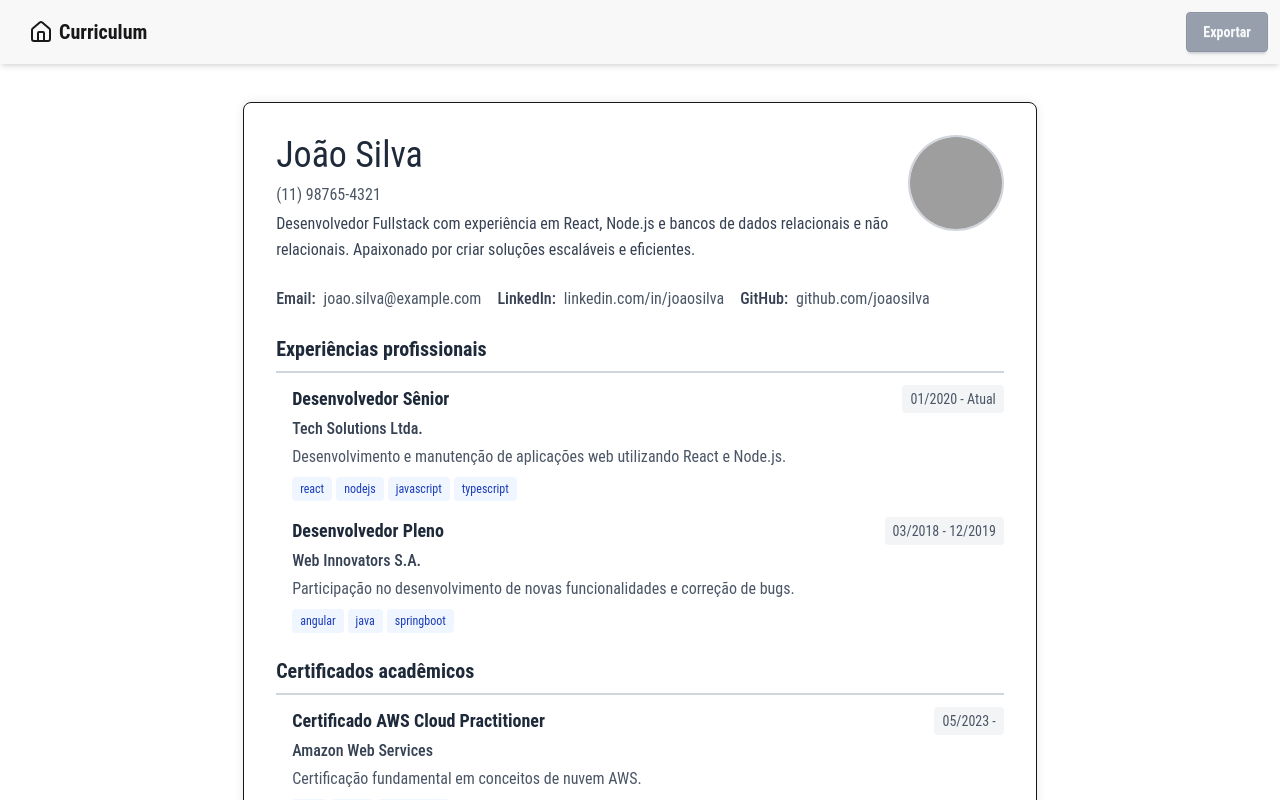
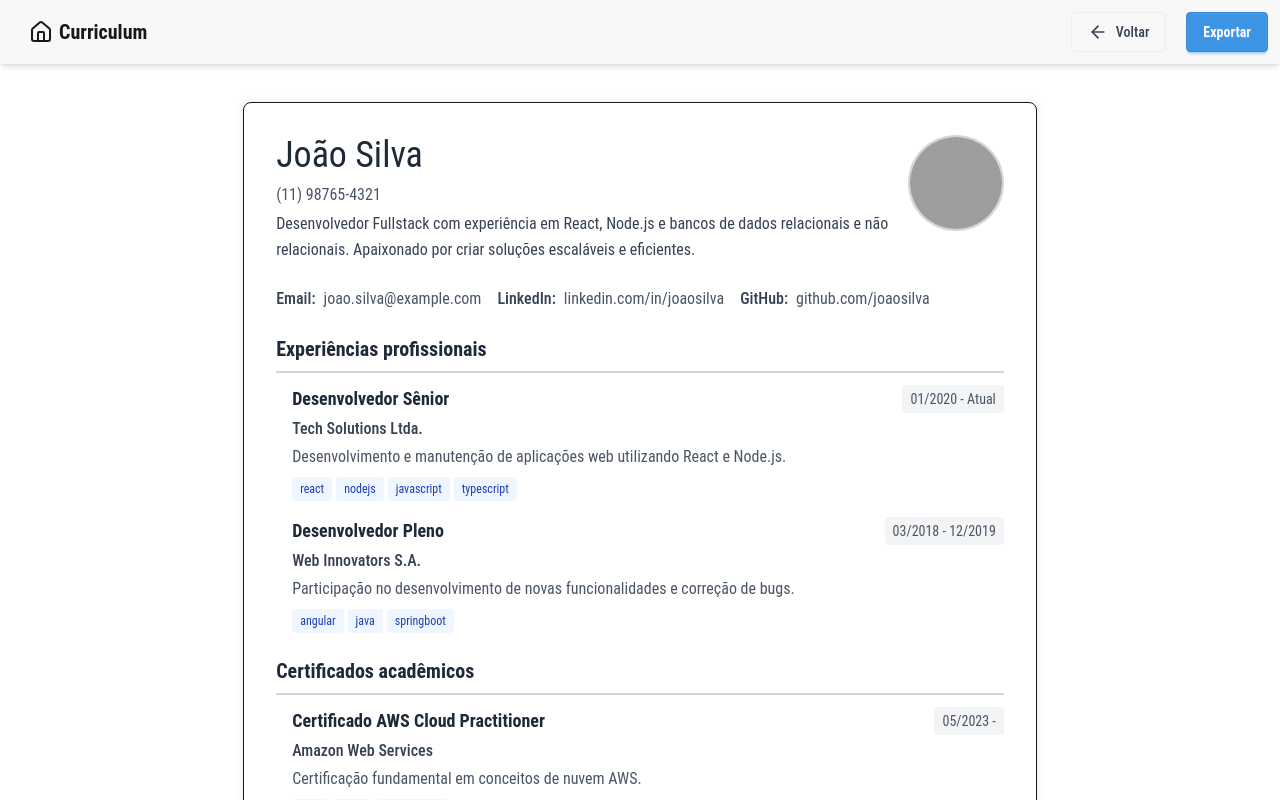
Before and after one commit to PDM7/CV, a React (Vite) app: page /vitae in a window 1280 px wide. Shown: the top 800 px of the page. Built offline with nearby package versions, Linux system fonts and the light colour scheme; grey boxes are pictures that could not be loaded.

Commit message:
botão preview

```diff
--- a/src/components/Header.tsx
+++ b/src/components/Header.tsx
@@ -1,6 +1,6 @@
 // import { useTheme } from "../ThemeContext";
 import { useState } from "react";
-import { UserIcon, LogOutIcon, Home } from "lucide-react";
+import { UserIcon, LogOutIcon, Home, ArrowLeft } from "lucide-react";
 import { useUser } from "../contexts/UserContext";
 import { useNavigate } from "react-router-dom";
 
@@ -9,6 +9,7 @@ type CurriculumHeaderProps = {
 };
 
 export function CurriculumHeader({ onClick }: CurriculumHeaderProps) {
+  const nav = useNavigate();
   // const { theme, toggleTheme } = useTheme();
 
   return (
@@ -30,8 +31,15 @@ export function CurriculumHeader({ onClick }: CurriculumHeaderProps) {
           <Sun className="swap-off h-8 w-8" />
           <MoonStar className="swap-on h-8 w-8 " />
         </label> */}
+        <button
+      onClick={() => nav(-1)}
+      className="btn btn-sm md:btn-md btn-ghost gap-2 border border-base-300 text-gray-700 hover:text-indigo-600 hover:bg-indigo-50 transition-all"
+    >
+      <ArrowLeft className="w-4 h-4 md:w-5 md:h-5" />
+      <span className="font-medium">Voltar</span>
+    </button>
 
-        <button type="button" className="btn btn-secondary" onClick={onClick}>
+        <button type="button" className="btn btn-primary" onClick={onClick}>
           Exportar
         </button>
       </div>
--- a/src/pages/profile/components/PerfilForm.tsx
+++ b/src/pages/profile/components/PerfilForm.tsx
@@ -8,12 +8,15 @@ import {
   Languages,
   ListPlus,
   User,
-  Save
+  Save,
+  Eye,
 } from "lucide-react";
 import { AvatarUpload } from "../../../components/form/Avatar";
 import ExperienciasSection from "./Sections";
+import { useNavigate } from "react-router-dom";
 
 export default function PerfilForm() {
+  const nav = useNavigate();
   const { perfil, setPerfil, savePerfil, isSaving } = useUser();
   const [file, setFile] = useState<File | null>(null);
 
@@ -23,11 +26,18 @@ export default function PerfilForm() {
     "Idiomas",
   ];
 
-// No componente principal
-  const handlePerfilChange = (e: ChangeEvent<HTMLInputElement | HTMLTextAreaElement>) => {
+  // No componente principal
+  const handlePerfilChange = (
+    e: ChangeEvent<HTMLInputElement | HTMLTextAreaElement>
+  ) => {
     const target = e.target;
 
-    if (target instanceof HTMLInputElement && target.type === "file" && target.files && target.files[0]) {
+    if (
+      target instanceof HTMLInputElement &&
+      target.type === "file" &&
+      target.files &&
+      target.files[0]
+    ) {
       const selectedFile = target.files[0];
       setFile(selectedFile); // guarda só no estado local
 
@@ -47,18 +57,18 @@ export default function PerfilForm() {
     setFile(null);
   };
 
-
   return (
-     <div className="flex flex-col">
+    <div className="flex flex-col">
       {/* Cabeçalho com botão salvar */}
       <div className="flex justify-between items-center p-6 pb-1">
         <h1 className="text-2xl font-bold">Meu Perfil</h1>
         <button
           className="btn btn-primary"
-           onClick={handleSave}
-           disabled={isSaving} >
+          onClick={handleSave}
+          disabled={isSaving}
+        >
           <Save className="w-4 h-4 mr-2" />
-            {isSaving ? "Salvando..." : "Salvar Perfil"}
+          {isSaving ? "Salvando..." : "Salvar Perfil"}
         </button>
       </div>
       <div className="tabs tabs-lift p-6 pt-0">
@@ -69,7 +79,10 @@ export default function PerfilForm() {
         </label>
         <div className="tab-content bg-base-100 border-base-300 p-6 space-y-6">
           <div className="flex flex-col sm:flex-row gap-6">
-             <AvatarUpload initialImage={perfil.foto} handlePerfilChange={handlePerfilChange} />
+            <AvatarUpload
+              initialImage={perfil.foto}
+              handlePerfilChange={handlePerfilChange}
+            />
 
             <div className="flex flex-col gap-4 flex-1">
               <div className="form-control w-full">
@@ -153,7 +166,25 @@ export default function PerfilForm() {
         </div>
       </div>
 
-
+      {/* Botão flutuante fixo */}
+      <div className="fixed bottom-6 right-6">
+        <div className="dropdown dropdown-top dropdown-end">
+          <label tabIndex={0} className="btn btn-primary btn-circle shadow-lg">
+            <Eye />
+          </label>
+          <ul
+            tabIndex={0}
+            className="dropdown-content menu p-2 shadow bg-base-100 rounded-box w-48"
+          >
+            <li>
+              <button onClick={() => nav("/lattes")}>Lattes</button>
+            </li>
+            <li>
+              <button onClick={() => nav("/vitae")}>Vitae</button>
+            </li>
+          </ul>
+        </div>
+      </div>
     </div>
   );
 }
```
